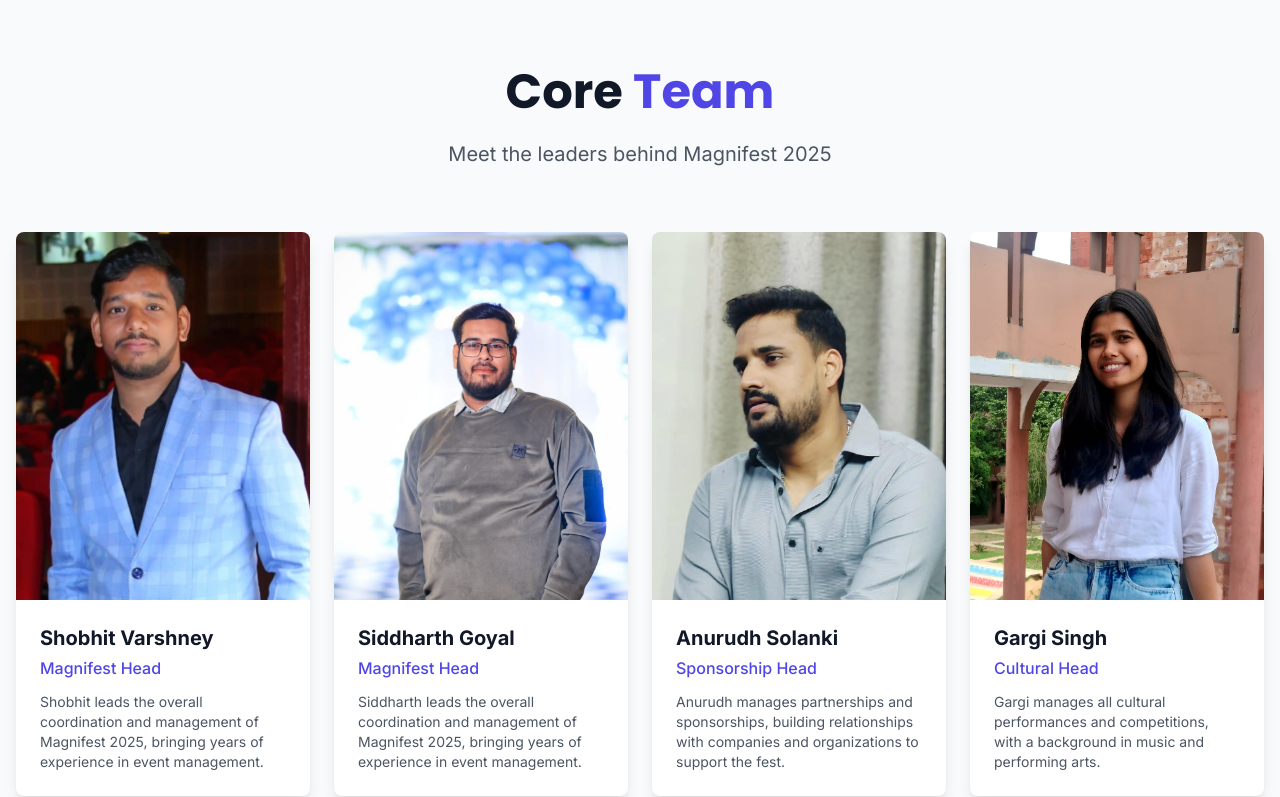
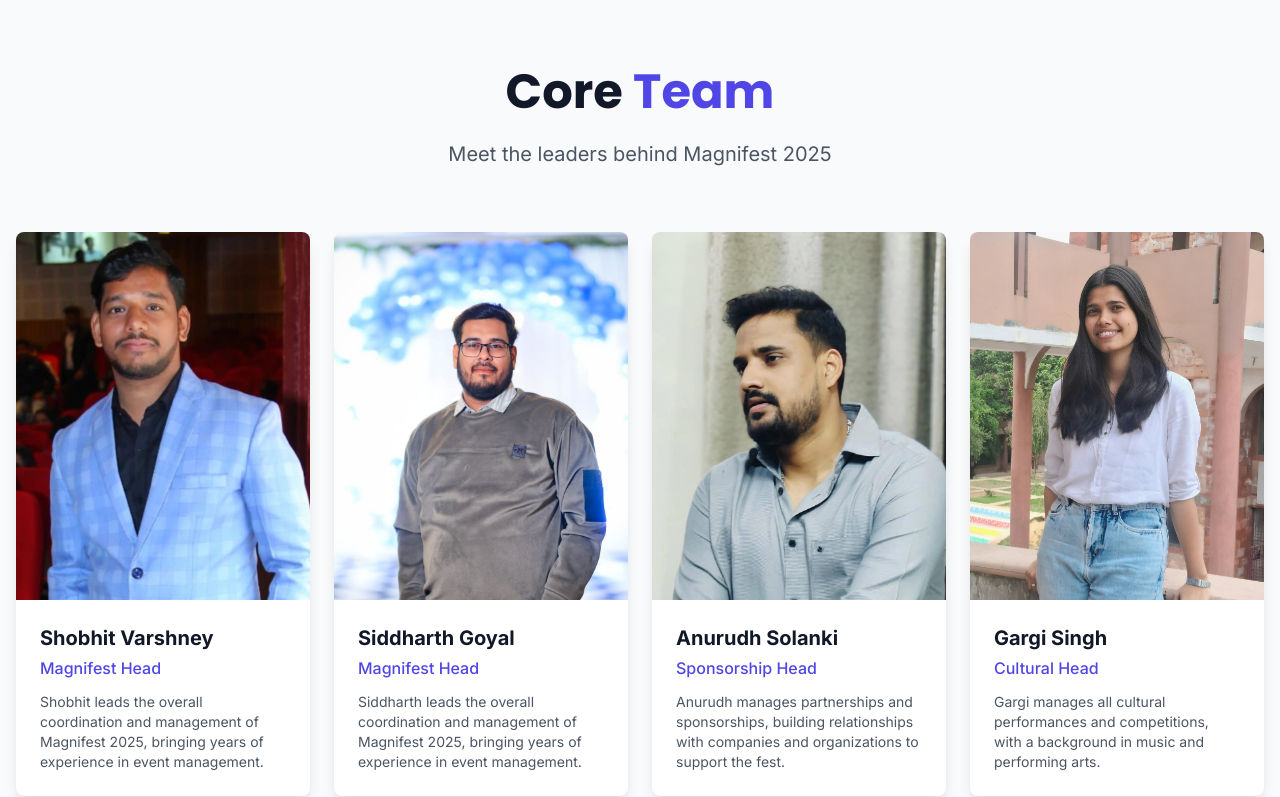
Before and after one commit to magnifesthimcs/magnifest-himcs, a React (Vite) app: page /team in a window 1280 px wide. Shown: the part 376-1173 px from the top of the page. Built offline with nearby package versions, Linux system fonts and the light colour scheme.

Commit message:
photo update

```diff
--- a/src/pages/Team.jsx
+++ b/src/pages/Team.jsx
@@ -59,7 +59,7 @@
     id: 4,
     name: 'Gargi Singh',
     role: 'Cultural Head',
-    image: '/assets/team/IMG-20250323-WA0004.jpg',
+    image: '/assets/team/WhatsApp Image 2025-03-29 at 22.13.25_e73ff624.jpg',
     bio: 'Gargi manages all cultural performances and competitions, with a background in music and performing arts.'
   },
   {
```
Also changed, not shown: public/assets/team/IMG-20250323-WA0004.jpg (deleted), public/assets/team/WhatsApp Image 2025-03-29 at 22.13.25_e73ff624.jpg (added).
